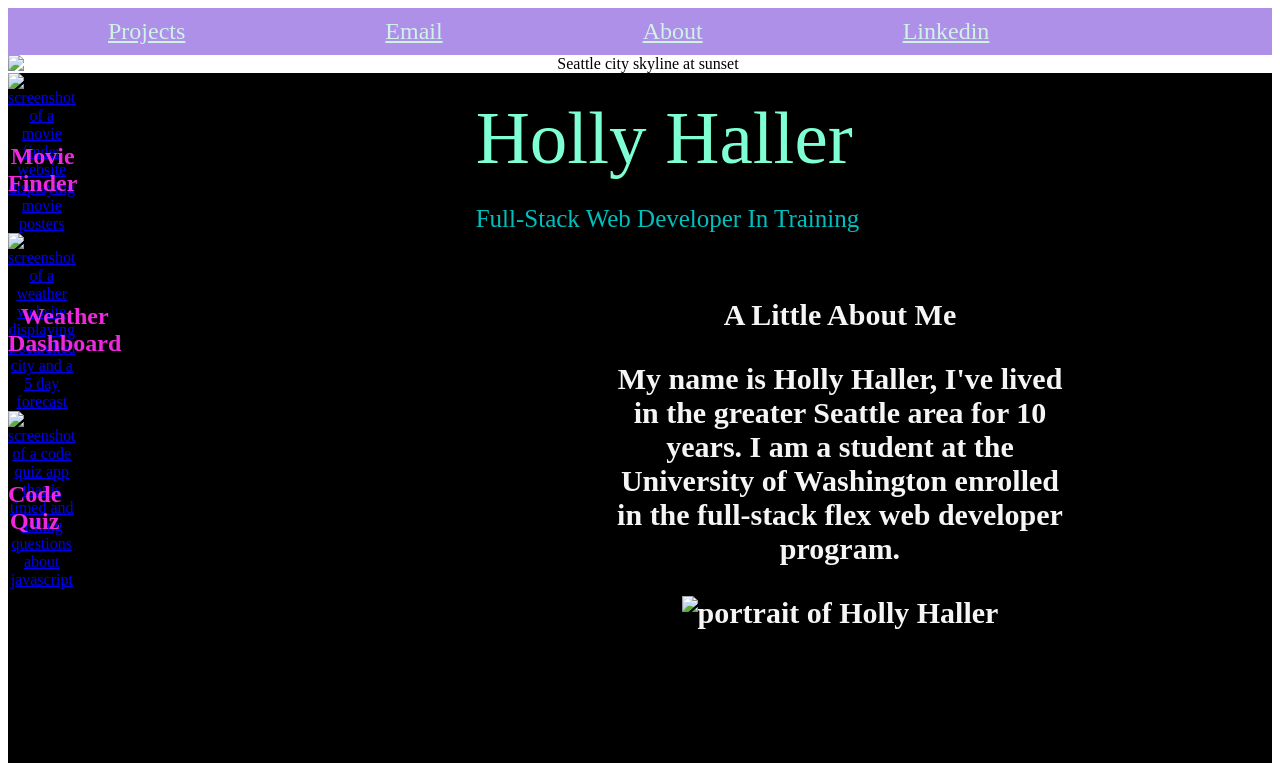
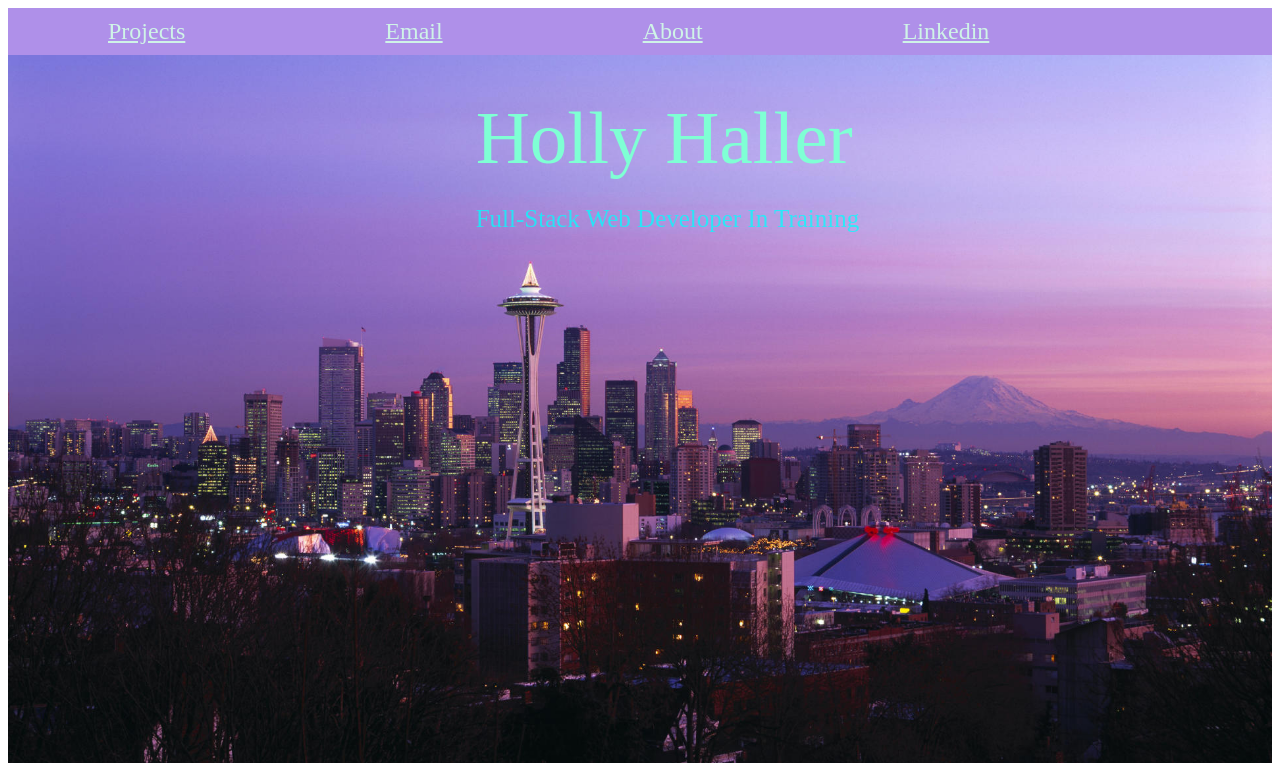
Before and after one commit to hallerhc/Holly-Haller-Portfolio, a plain HTML site: page index.html in a window 1280 px wide. Shown: the top 763 px of the page. Drawn offline with Linux system fonts and the light colour scheme.

Commit message:
Update index.html

```diff
--- a/index.html
+++ b/index.html
@@ -19,7 +19,7 @@
         </div>
 
         <div class="container">
-            <img src="./images/seattle background.jpeg" alt="Seattle city skyline at sunset" style="width:100%;">
+            <img src="./seattle background.jpeg" alt="Seattle city skyline at sunset" style="width:100%;">
             <div class="Holly-Haller">Holly Haller</div>
             <div class="Full-Stack">Full-Stack Web Developer In Training</div>
         </div>
@@ -29,14 +29,14 @@
                 <p> My name is Holly Haller, I've lived in the greater Seattle area for 10 years. I am a student at the
                     University of Washington enrolled in the full-stack flex web developer program.
                 </p>
-                <img src="./images/self portriat.jpeg" alt="portrait of Holly Haller" style="width: 45%">
+                <img src="./self portriat.jpeg" alt="portrait of Holly Haller" style="width: 45%">
         </aside>
 
         <main>
             <div class="container">
                 <section id="projects">
                     <a href="https://hallerhc.github.io/Project-1/" target="_blank">
-                        <img src="./images/Screen Shot Project 1 small.png"
+                        <img src="./Screen Shot Project 1 small.png"
                             alt="screenshot of a movie finder website displaying movie posters" style="width: 400px" />
                         <div class="work">Movie Finder</div>
                 </section>
@@ -44,7 +44,7 @@
             <div class="container">
                 <section id="projects">
                     <a href="https://hallerhc.github.io/Weather-Dashboard/" target="_blank">
-                        <img src="./images/Screen Shot Weather Dashboard small.png"
+                        <img src="./Screen Shot Weather Dashboard small.png"
                             alt="screenshot of a weather website displaying a searched city and a 5 day forecast"
                             style="width: 400px" />
                         <div class="work">Weather Dashboard</div>
@@ -54,7 +54,7 @@
             <div class="container">
                 <section id="projects">
                     <a href="https://hallerhc.github.io/homework-wk-4/" target="_blank">
-                        <img src="./images/Screen Shot Code Quiz small.png"
+                        <img src="./Screen Shot Code Quiz small.png"
                             alt="screenshot of a code quiz app that is timed and asking questions about javascript"
                             style="width: 400px" />
                         <div class="work">Code Quiz</div>
```
